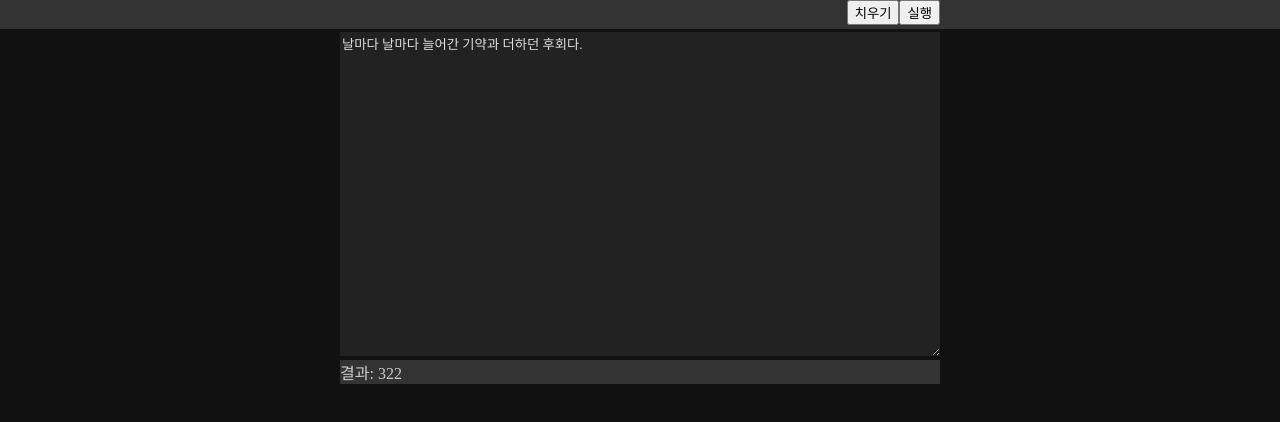
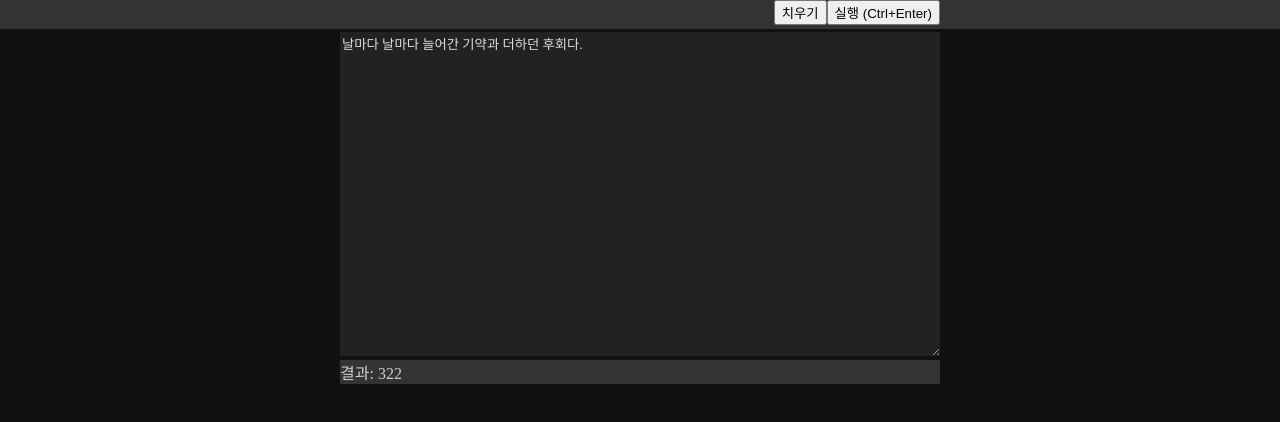
Before and after one commit to dragonteros/unsuspected-hangeul, a plain HTML site: page pbhhg.html in a window 1280 px wide. Drawn offline with Linux system fonts and the light colour scheme.

Commit message:
clue to shortcut

```diff
--- a/pbhhg.html
+++ b/pbhhg.html
@@ -67,7 +67,7 @@
 <body>
   <header>
     <div class='wrapper'>
-      <button onclick='run()'>실행</button>
+      <button onclick='run()'>실행 (Ctrl+Enter)</button>
       <button onclick='clean()'>치우기</button>
     </div>
   </header>
```
